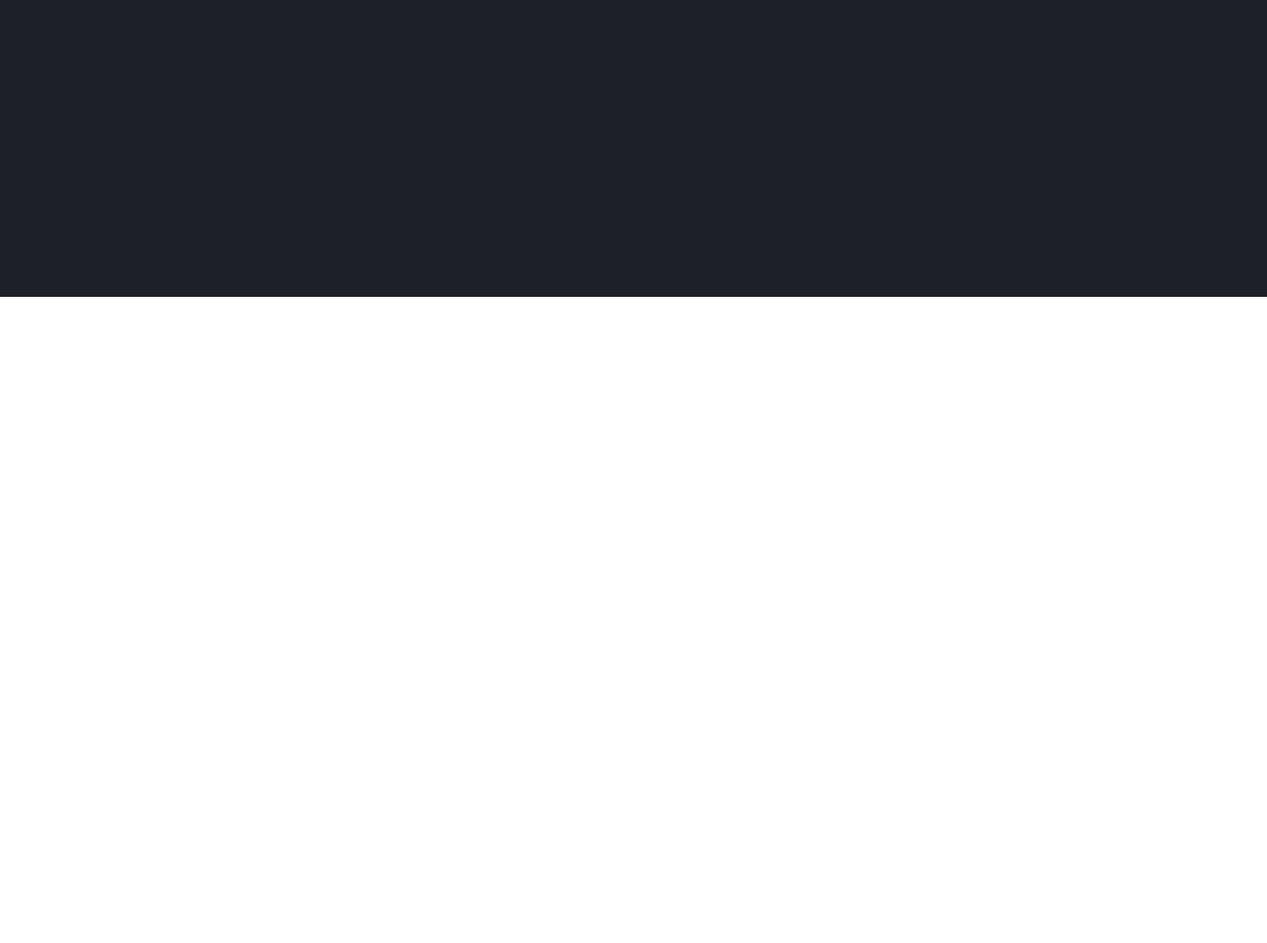
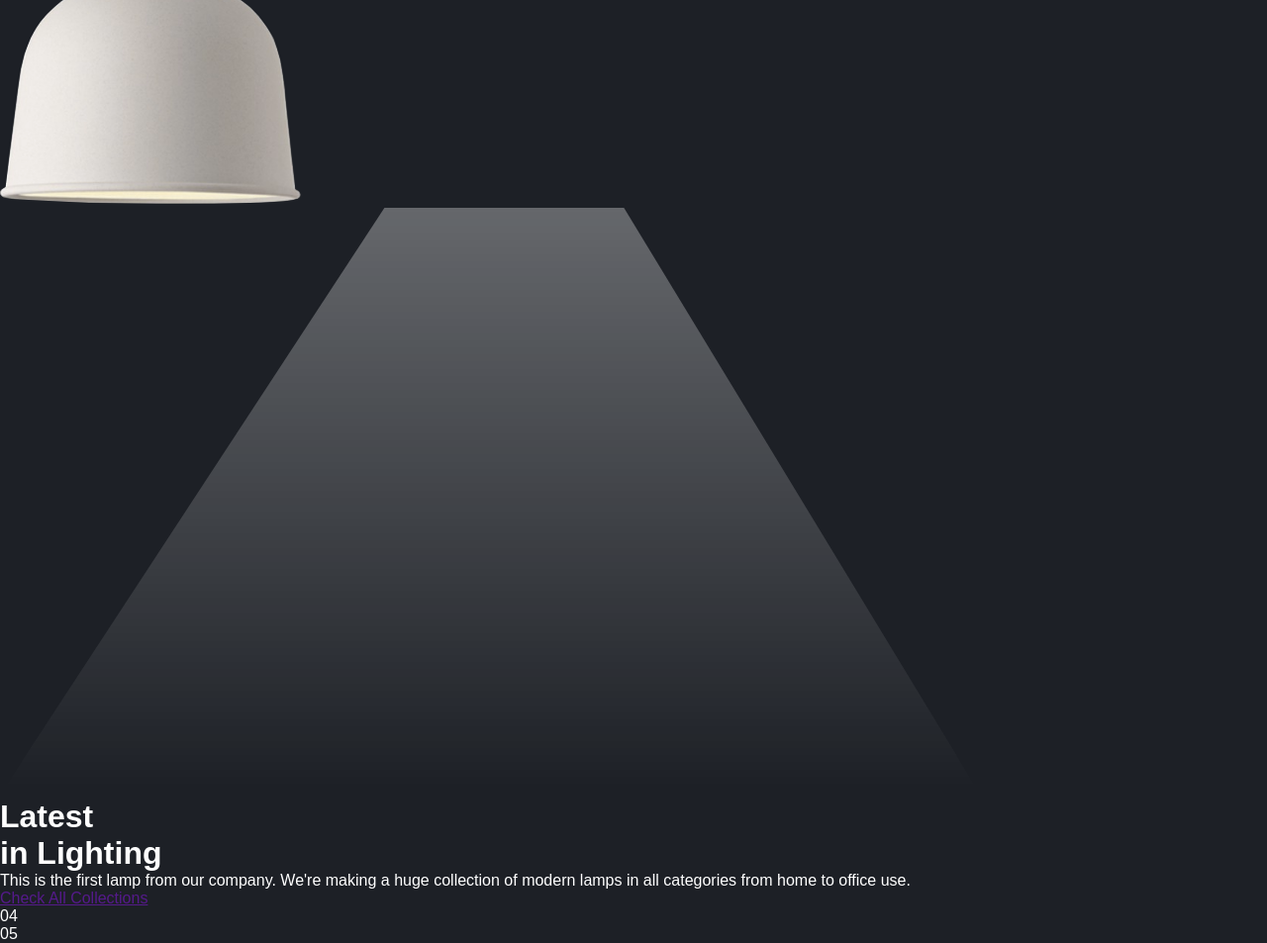
Before and after one commit to brenda127s/VueLamp, a plain HTML site: page index.html in a window 1280 px wide. Shown: the part 500-1453 px from the top of the page at 99% size. Before the commit the page ends 800 px from the top, so only its background shows below. Drawn offline with Linux system fonts and the light colour scheme.

Commit message:
nav adjusted, light and text centered

```diff
--- a/index.html
+++ b/index.html
@@ -10,15 +10,31 @@
     <div class="hero">
         <nav>
             <img src="images/menu.png" class="menu-img">
-            <img src="images/logo.png" class="logo-img">
+            <img src="images/logo.png" class="logo">
             <ul>
                 <li><a href="">Latest</a></li>
                 <li><a href="">Modern</a></li>
                 <li><a href="">Contemporary</a></li>
                 <li><a href="">Affordable</a></li>
             </ul>
-            <button type="button">click here</button>
+            <button type="button"><span></span></button>
         </nav>
+        <div class="lamp-container">
+            <img src="images/lamp.png" class="lamp">
+            <img src="images/light.png" class="light">
+        </div>
+        <div class="text-container">
+            <h1>Latest<br>in Lighting</h1>
+            <p>This is the first lamp from our company. We're making a huge collection of modern lamps in all categories from home to office use.</p>
+            <a href="">Check All Collections</a>
+            <div class="control">
+                <p>04</p>
+                <div class="line"><span></span></div>
+                <p>05</p>
+            </div>
+        </div>
+
+
     </div>
 
 
```
